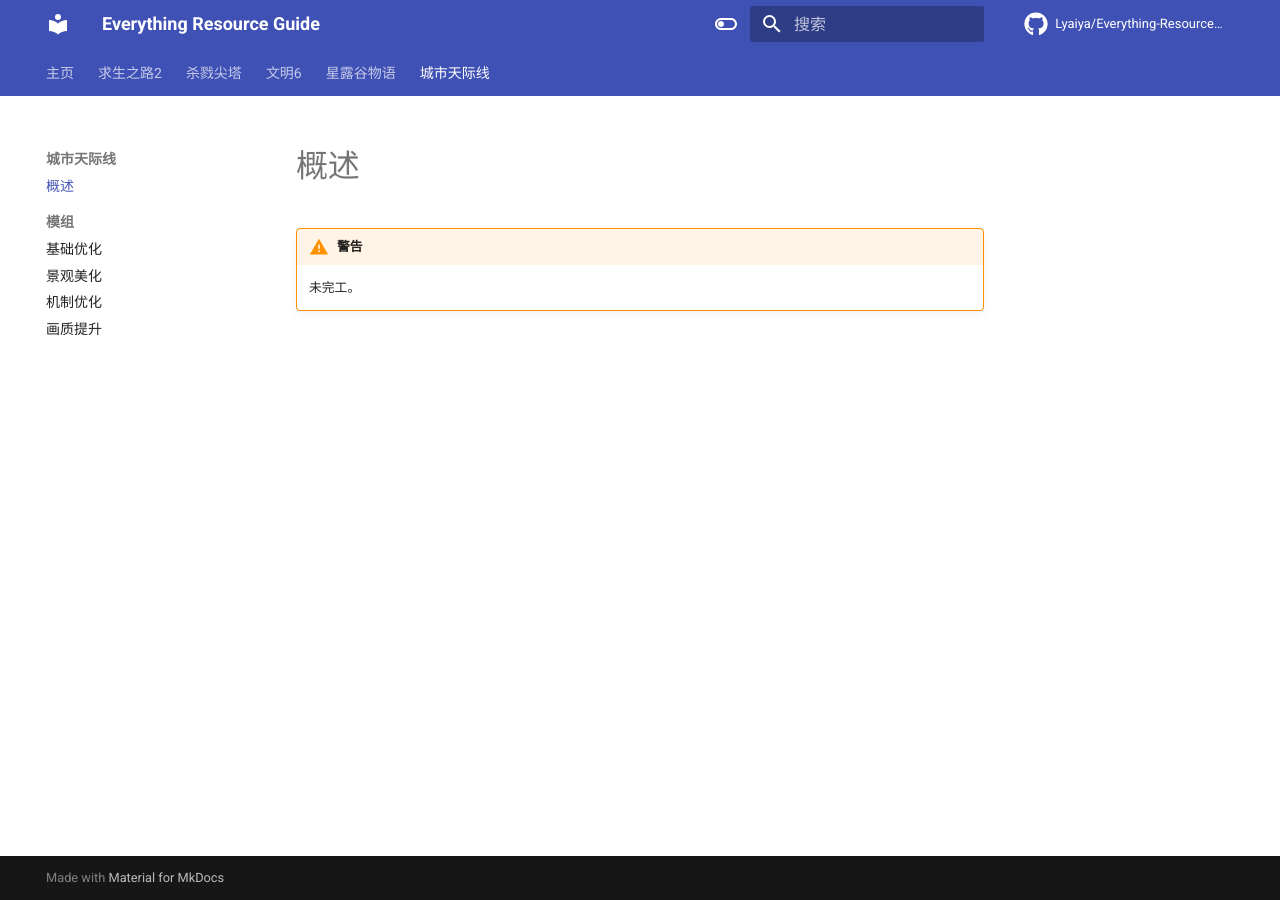
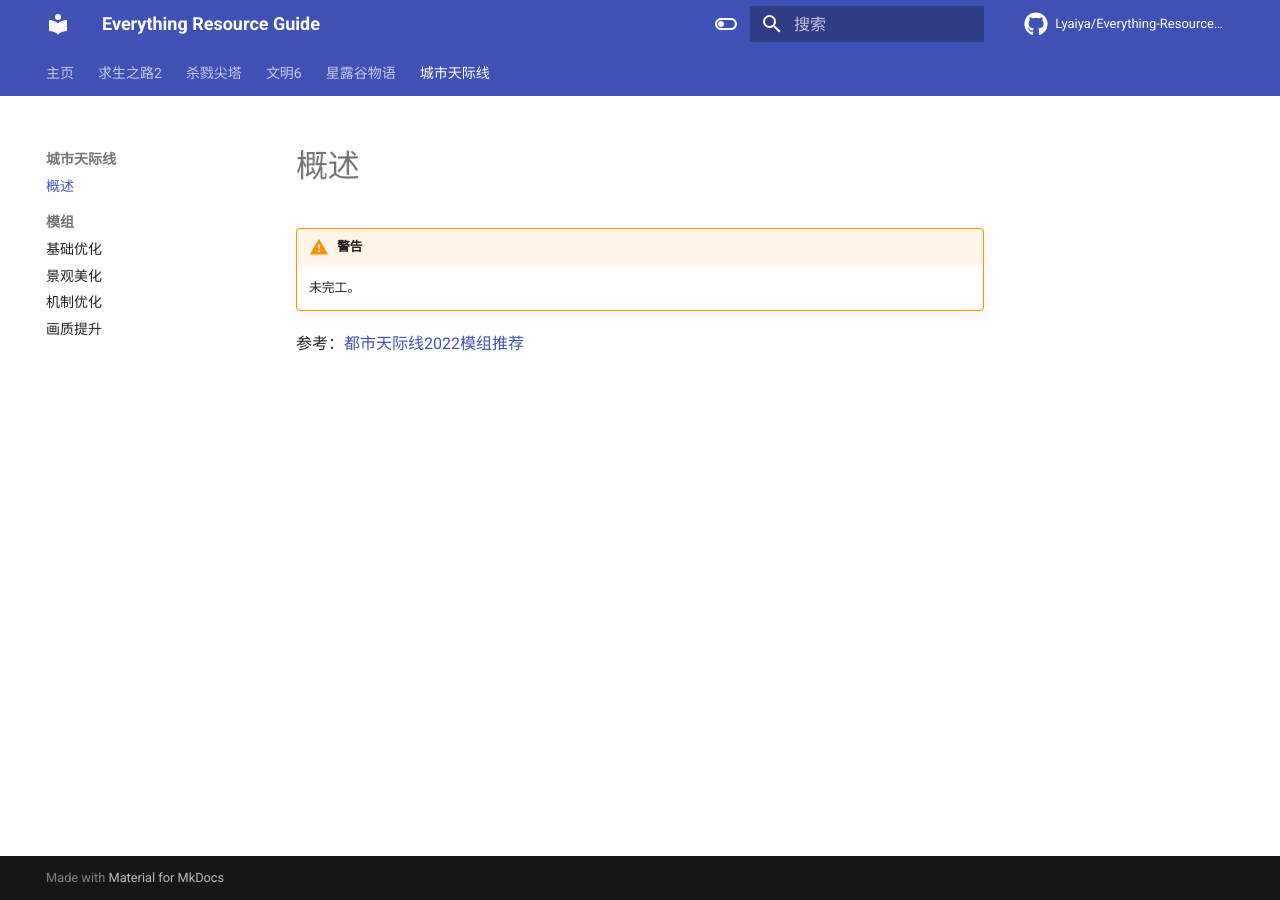
Before and after one commit to Lyaiya/Everything-Resource-Guide, an MkDocs documentation site: the page built from docs/城市天际线/README.md, in a window 1280 px wide. Built offline with MkDocs 1.6.1 and Material for MkDocs 9.7.7, drawn with Linux system fonts in a browser that asks for light colours; comment, search, counter and statistics services are not loaded.

Commit message:
城市天际线 修改文件名

```diff
--- a/docs/城市天际线/README.md
+++ b/docs/城市天际线/README.md
@@ -2,3 +2,5 @@
 
 !!! warning "警告"
     未完工。
+
+参考：[都市天际线2022模组推荐](https://countthesky.com/2021/581/16/)
```
Also changed, not shown: docs/城市天际线/模组/基础优化.md (renamed from docs/城市天际线/模组/basic_optimization.md), docs/城市天际线/模组/景观美化.md (renamed from docs/城市天际线/模组/landscaping.md), docs/城市天际线/模组/机制优化.md (renamed from docs/城市天际线/模组/mechanism_optimization.md), docs/城市天际线/模组/画质提升.md (renamed from docs/城市天际线/模组/quality_improvement.md).
